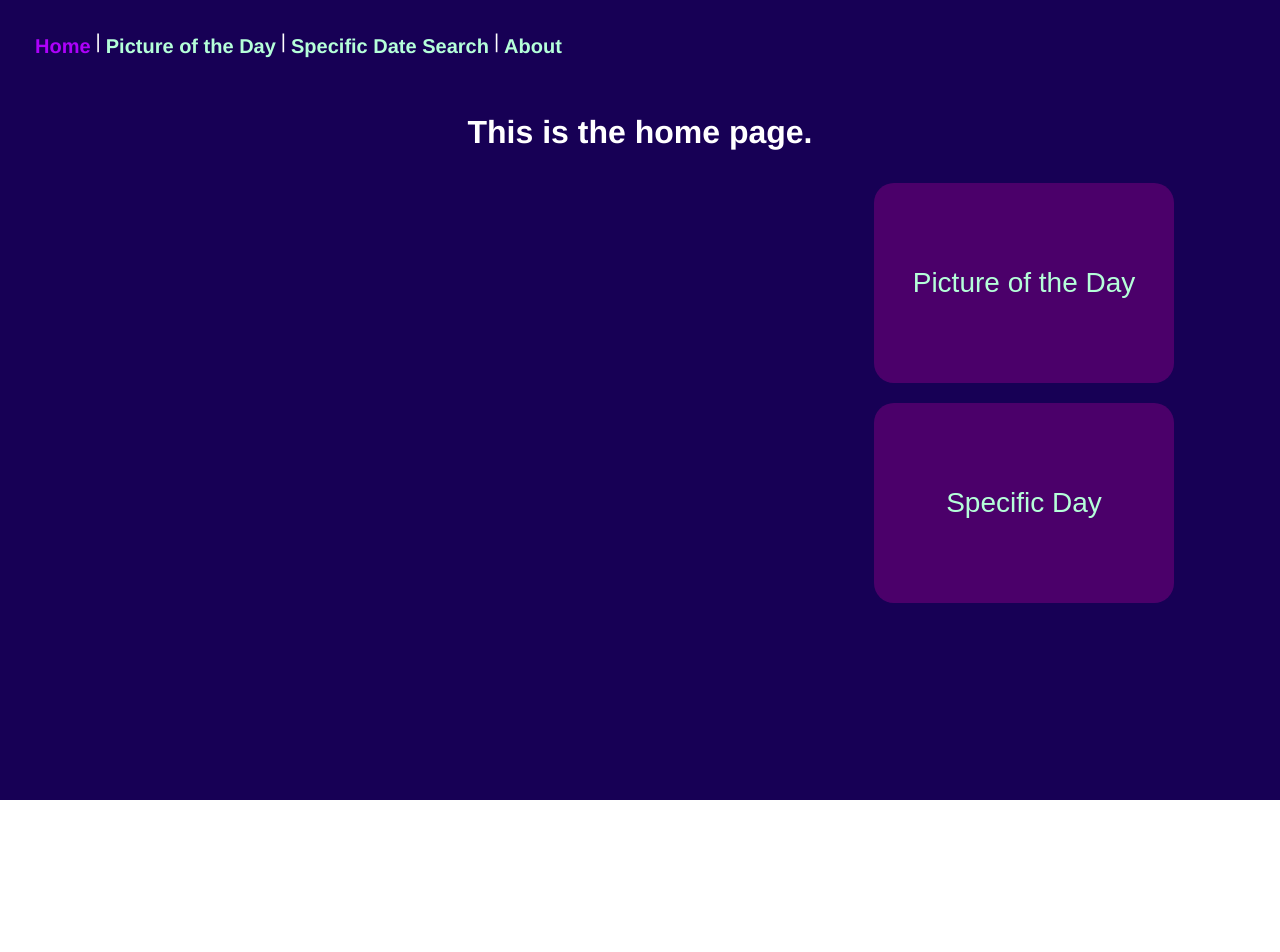
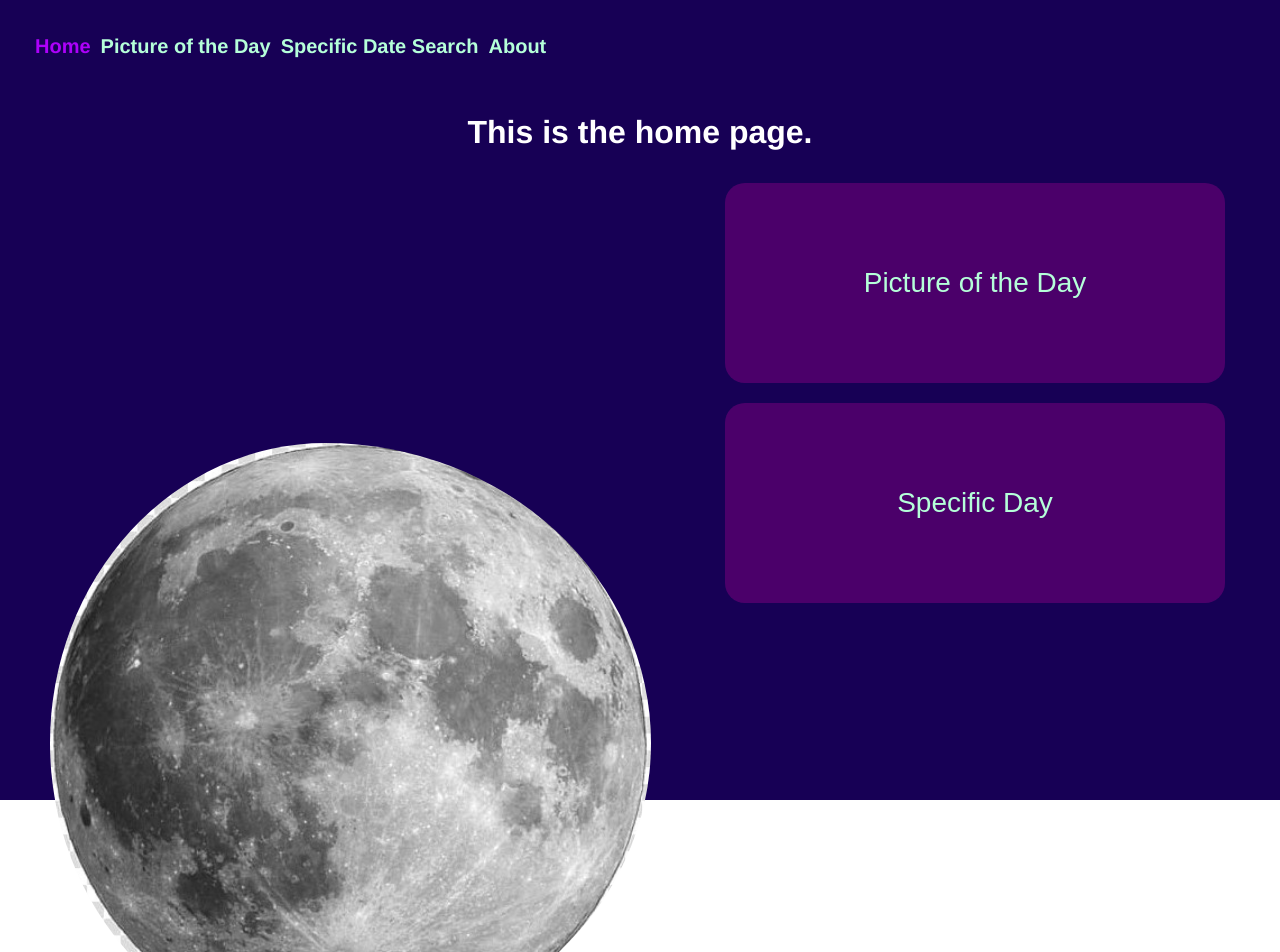
Before and after one commit to myrka1/nasa-api, a Vue app in the folder front/: page / in a window 1280 px wide. Shown: the top 952 px of the page. Before the commit the page ends 800 px from the top, so only its background shows below. Built offline with nearby package versions, Linux system fonts and the light colour scheme.

Commit message:
backend service, front events

```diff
--- a/front/src/App.vue
+++ b/front/src/App.vue
@@ -1,8 +1,8 @@
 <template>
   <nav>
-    <router-link to="/">Home</router-link> |
-    <router-link to="/daily">Picture of the Day</router-link> |
-    <router-link to="/specific">Specific Date Search</router-link> |
+    <router-link to="/">Home</router-link>
+    <router-link to="/daily">Picture of the Day</router-link>
+    <router-link to="/specific">Specific Date Search</router-link>
     <router-link to="/about">About</router-link>
   </nav>
   <router-view/>
--- a/front/src/components/DateForm.vue
+++ b/front/src/components/DateForm.vue
@@ -1,4 +1,5 @@
 <template>
+    <div>
       <form @submit.prevent="submitForm">
         <label for="date">Enter a date: </label>
         <br>
@@ -6,6 +7,7 @@
         <br>
         <button type="submit">Submit</button>
       </form>
+    </div>
   </template>
 
   <script>
@@ -27,3 +29,17 @@
     }
   }
   </script>
+
+<style>
+  button {
+    width: 500px;
+    height: 50px;
+    /*background-color: #AE00FB ; */
+    background-color: rgba(128, 0, 128, 0.5);
+    border-radius: 10px;
+    border: none;
+    margin: 10px;
+    font-size: 28px;
+    color: #B5FFD9;
+  }
+</style>
--- a/front/src/main.js
+++ b/front/src/main.js
@@ -1,5 +1,8 @@
 import { createApp } from 'vue'
 import App from './App.vue'
 import router from './router'
+import axios from 'axios'
+
+axios.defaults.baseURL = 'http://localhost:8080'
 
 createApp(App).use(router).mount('#app')
--- /dev/null
+++ b/front/src/services/BackendService.js
@@ -0,0 +1,12 @@
+import axios from "axios";
+
+const http = axios.create({
+    baseURL: "http://localhost:8080"
+});
+
+export const BackendService = {
+    dailyPicture() {
+        return http.get(`/daily`);
+    },
+
+}
--- a/front/src/views/HomeView.vue
+++ b/front/src/views/HomeView.vue
@@ -2,7 +2,7 @@
   <div class="home">
     <h1>This is the home page.</h1>
     <div class="container">
-      <!--- <img alt="Vue logo" src="../assets/logo.png"> -->
+      <img class="round-img" alt="moon photo" src="../assets/round-moon.jpg">
       <aside>
         <button @click="toDailyPage" id="daily-button" type="submit">Picture of the Day</button>
         <br>
@@ -33,14 +33,14 @@ export default {
 .container {
   display: grid;
   grid-template-columns: 3fr 2fr;
+  align-items: center;
 }
 aside {
-  grid-column: 2 / 3;
-  /*border: 1px solid white; */
+  padding-right: 45px;
 }
 
 button {
-  width: 300px;
+  width: 500px;
   height: 200px;
   /*background-color: #AE00FB ; */
   background-color: rgba(128, 0, 128, 0.5);
@@ -50,4 +50,11 @@ button {
   font-size: 28px;
   color: #B5FFD9;
 }
+
+.round-img {
+  height: 600px;
+  border-radius: 55%;
+  padding-left: 50px;
+  margin-bottom: -700px;
+}
 </style>
--- a/front/src/views/PictureOfDay.vue
+++ b/front/src/views/PictureOfDay.vue
@@ -1,5 +1,49 @@
 <template>
     <div class="container">
       <h1>This picture of day</h1>
+      <button v-on:click="atClick" type="submit">Submit</button>
     </div>
-  </template>
+
+    <div>
+      <div v-for="pic in stuff"
+        v-bind:key="pic.Title"
+        class="info"
+      >
+        <img :src="pic.image" class="photo"/>
+        <p>
+          <strong>{{ pic.title }}</strong> <br>
+          <strong>{{ pic.date }}</strong> <br>
+          <strong>{{ pic.explanation }}</strong> <br>
+        </p>
+      </div>
+    </div>
+</template>
+
+<script>
+
+import service from '../services/BackendService.js';
+
+export default {
+  data() {
+    return {
+      search: "",
+      stuff: [],
+    };
+  },
+  methods: {
+    atClick() {
+      console.log("button clicked");
+      try{
+        service.dailyPicture().then((response) => {
+          this.stuff = response.data;
+          this.search = "";
+        });
+      }
+      catch (error) {
+        //console.error(error);
+      }
+    }
+  },
+}
+
+</script>
```
Also changed, not shown: front/src/assets/round-moon.jpg (added). Lines whose indentation alone changed are shown as unchanged.
